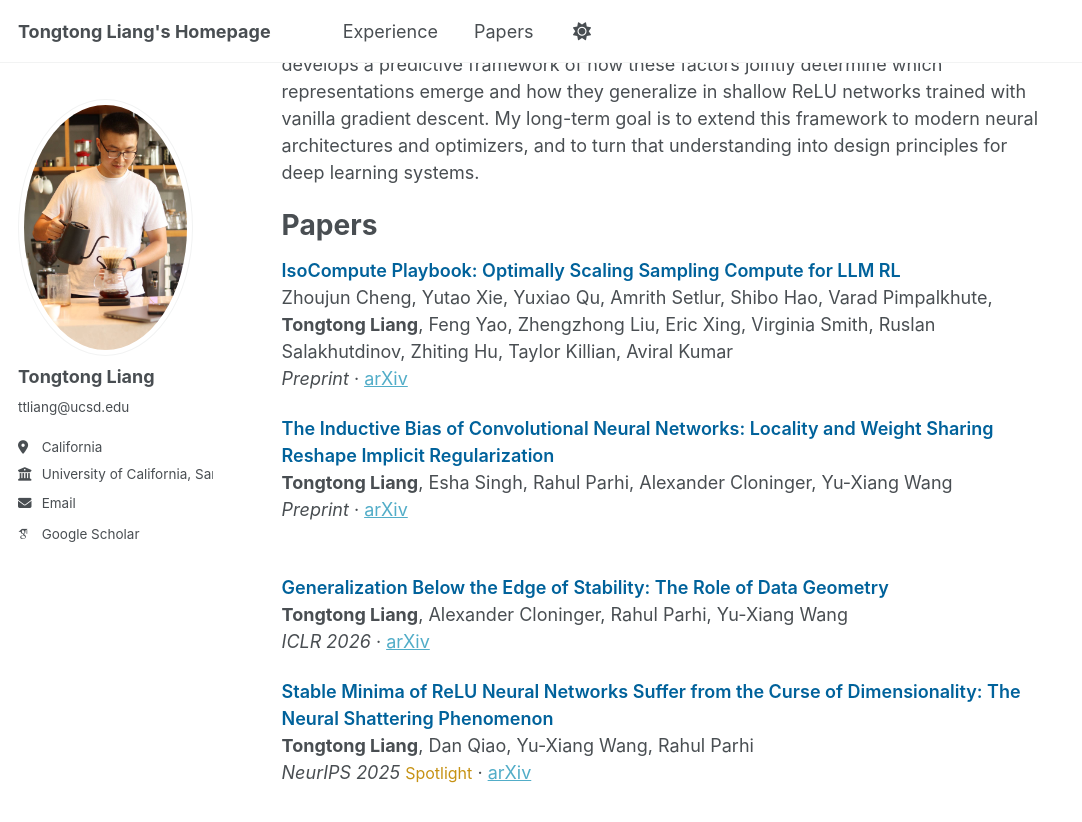
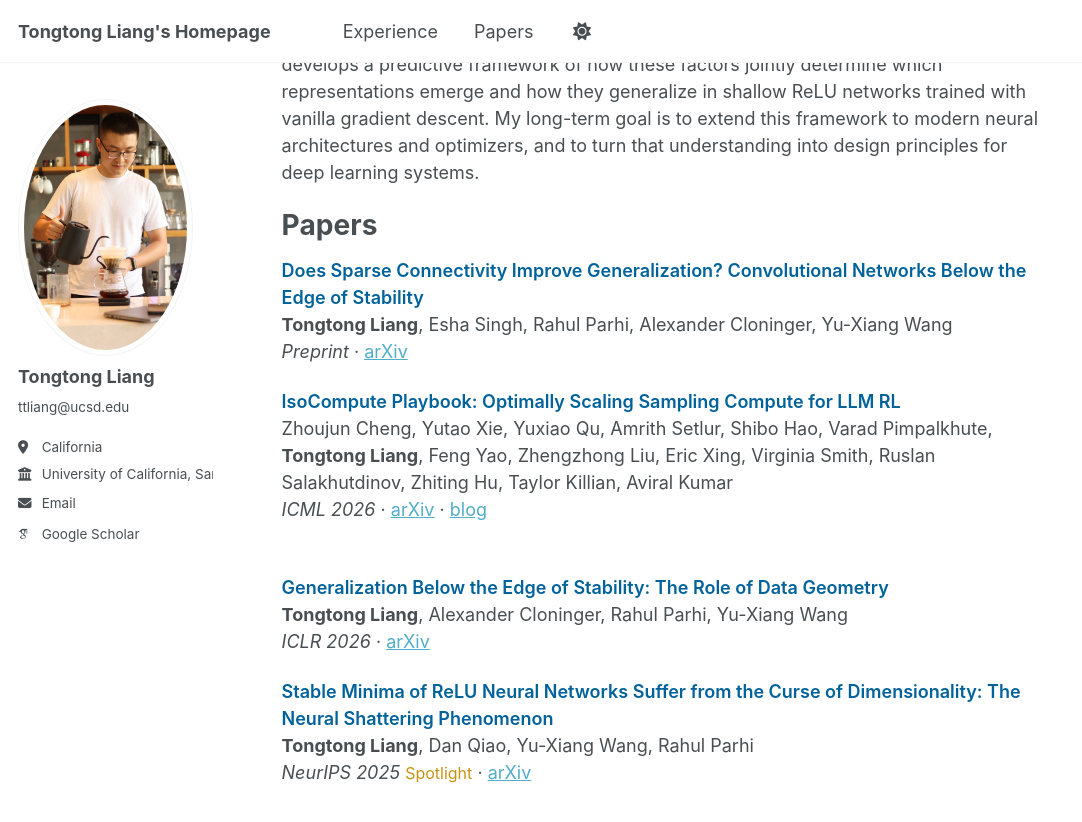
Before and after one commit to tongtongliang/tongtongliang.github.io, a Jekyll site: the page built from _pages/about.md, in a window 1280 px wide and 900 px high, scrolled down 330 px. Shown: the top 822 px of the window, without its empty margins (0-1082 px from the left). Built offline with Jekyll 4.4.1, drawn with Linux system fonts in a browser that asks for light colours; some web fonts are replaced; a script that is not in the unit is left out.

Commit message:
Update about.md

```diff
--- a/_pages/about.md
+++ b/_pages/about.md
@@ -14,18 +14,17 @@ My research focuses on the factors that shape representation formation in neural
 Papers
 ======
 <span style="color:#00629B; font-weight:600;">
+Does Sparse Connectivity Improve Generalization? Convolutional Networks Below the Edge of Stability
+</span>
+**Tongtong Liang**, Esha Singh, Rahul Parhi, Alexander Cloninger, Yu-Xiang Wang
+*Preprint* · [arXiv](https://arxiv.org/abs/2603.04807)
+<span style="color:#00629B; font-weight:600;">
+
+<span style="color:#00629B; font-weight:600;">
 IsoCompute Playbook: Optimally Scaling Sampling Compute for LLM RL
 </span>
 Zhoujun Cheng, Yutao Xie, Yuxiao Qu, Amrith Setlur, Shibo Hao, Varad Pimpalkhute, **Tongtong Liang**, Feng Yao, Zhengzhong Liu, Eric Xing, Virginia Smith, Ruslan Salakhutdinov, Zhiting Hu, Taylor Killian, Aviral Kumar
-*Preprint* · [arXiv](https://arxiv.org/abs/2603.12151)
-<span style="color:#00629B; font-weight:600;">
-
-
-<span style="color:#00629B; font-weight:600;">
-The Inductive Bias of Convolutional Neural Networks: Locality and Weight Sharing Reshape Implicit Regularization
-</span>
-**Tongtong Liang**, Esha Singh, Rahul Parhi, Alexander Cloninger, Yu-Xiang Wang
-*Preprint* · [arXiv](https://arxiv.org/abs/2603.04807)
+*ICML 2026* · [arXiv](https://arxiv.org/abs/2603.12151) · [blog](https://compute-optimal-rl-llm-scaling.github.io/)
 <span style="color:#00629B; font-weight:600;">
 
 <span style="color:#00629B; font-weight:600;">
```
